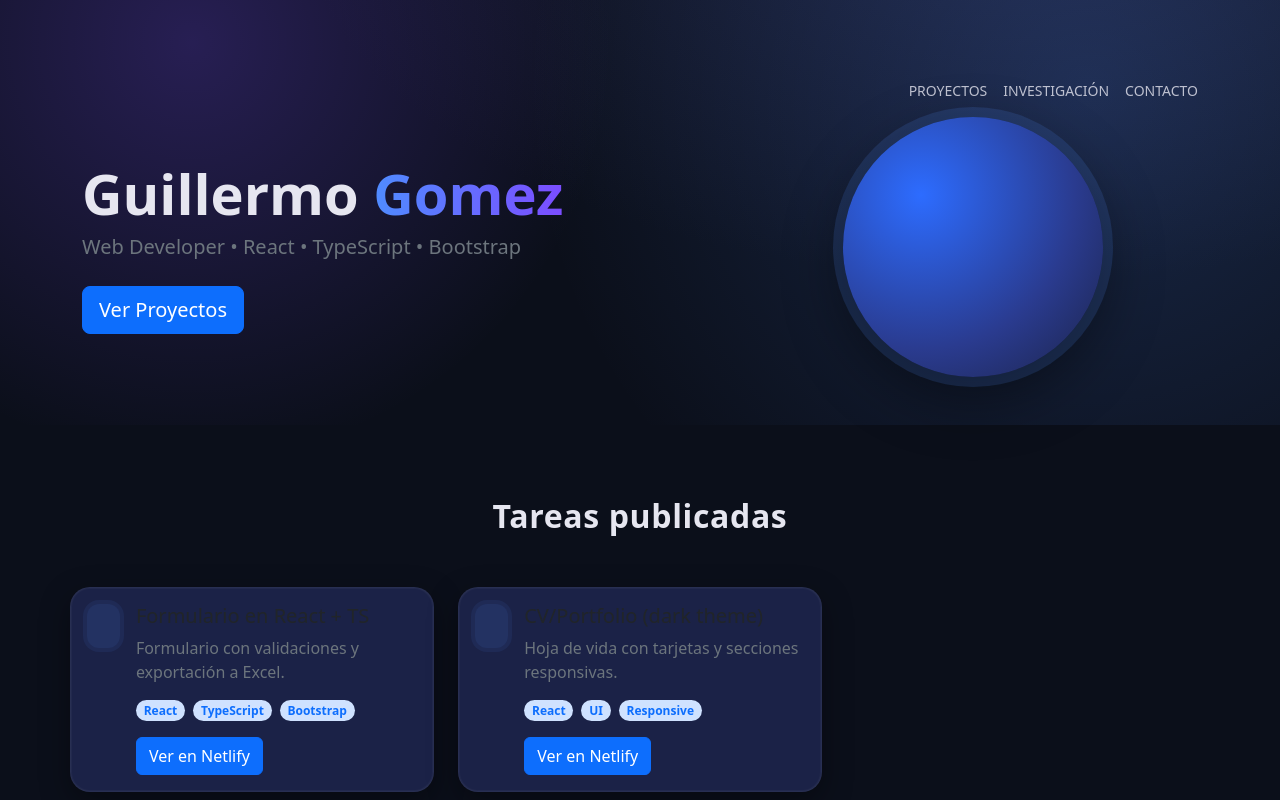
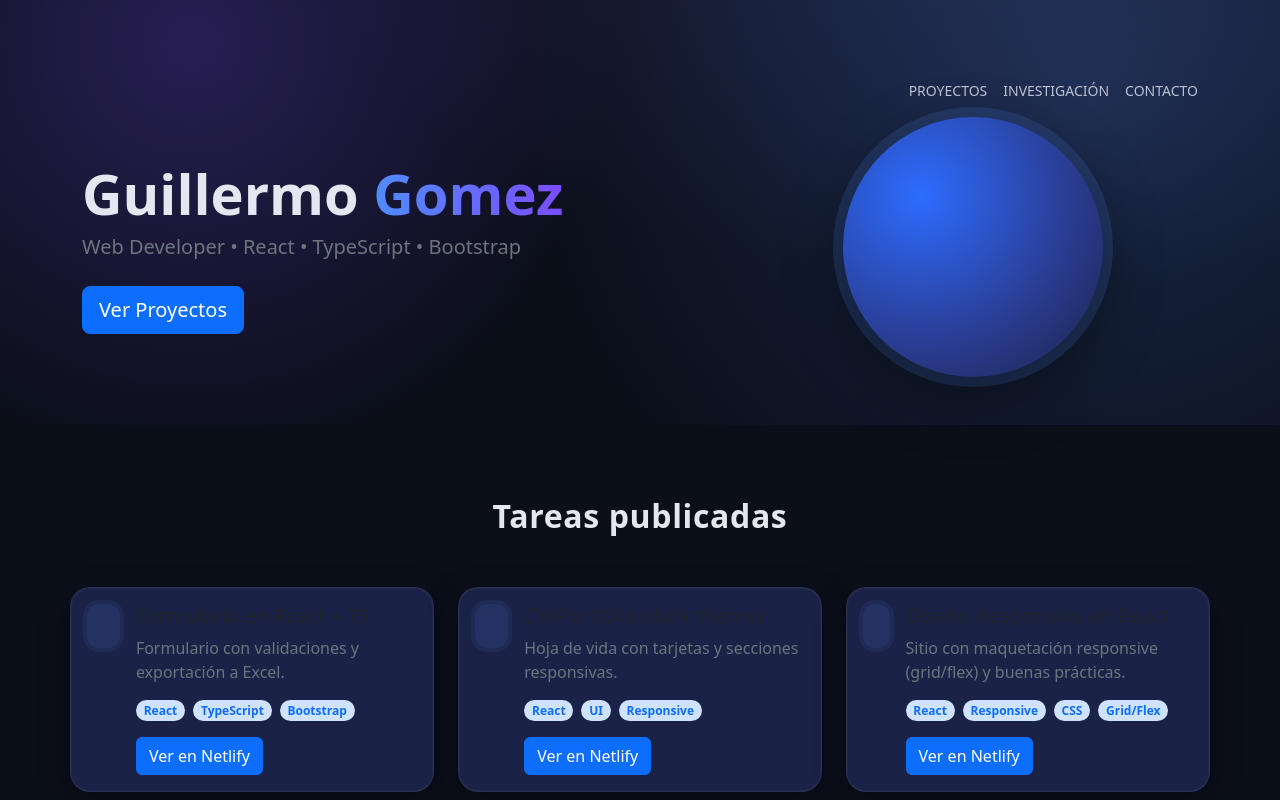
Before and after one commit to GuillermoGome2z/Repositorio-Tareas, a React (Vite) app: page / in a window 1280 px wide. Shown: the top 800 px of the page. Built offline with nearby package versions, Linux system fonts and the light colour scheme.

Commit message:
Se agregro la tarea de responsibidad a la seccion de proyectos

```diff
--- a/src/data/tasks.ts
+++ b/src/data/tasks.ts
@@ -5,7 +5,7 @@ export interface Task {
   title: string;
   description?: string;
   type: TaskType;
-  url?: string;       // para Netlify
+  url?: string;
   tags?: string[];
 }
 
@@ -22,7 +22,7 @@ export const tasks: Task[] = [
     title: 'Formulario en React + TS',
     description: 'Formulario con validaciones y exportación a Excel.',
     type: 'proyecto',
-    url: 'https://tusitio1.netlify.app',
+    url: 'https://funny-smakager-925a6e.netlify.app/',
     tags: ['React', 'TypeScript', 'Bootstrap']
   },
   {
@@ -30,8 +30,17 @@ export const tasks: Task[] = [
     title: 'CV/Portfolio (dark theme)',
     description: 'Hoja de vida con tarjetas y secciones responsivas.',
     type: 'proyecto',
-    url: 'https://tusitio2.netlify.app',
+    url: 'https://cv-guillermogomez.netlify.app/',
     tags: ['React', 'UI', 'Responsive']
+  },
+
+   {
+    id: 'diseno-responsivo-01',
+    title: 'Diseño Responsivo en React',
+    description: 'Sitio con maquetación responsive (grid/flex) y buenas prácticas.',
+    type: 'proyecto',
+    url: 'https://diseno-responsivo-guillermo-react.netlify.app/',
+    tags: ['React', 'Responsive', 'CSS', 'Grid/Flex']
   }
-  // Añade aquí tus demás tareas…
+
 ];
```
